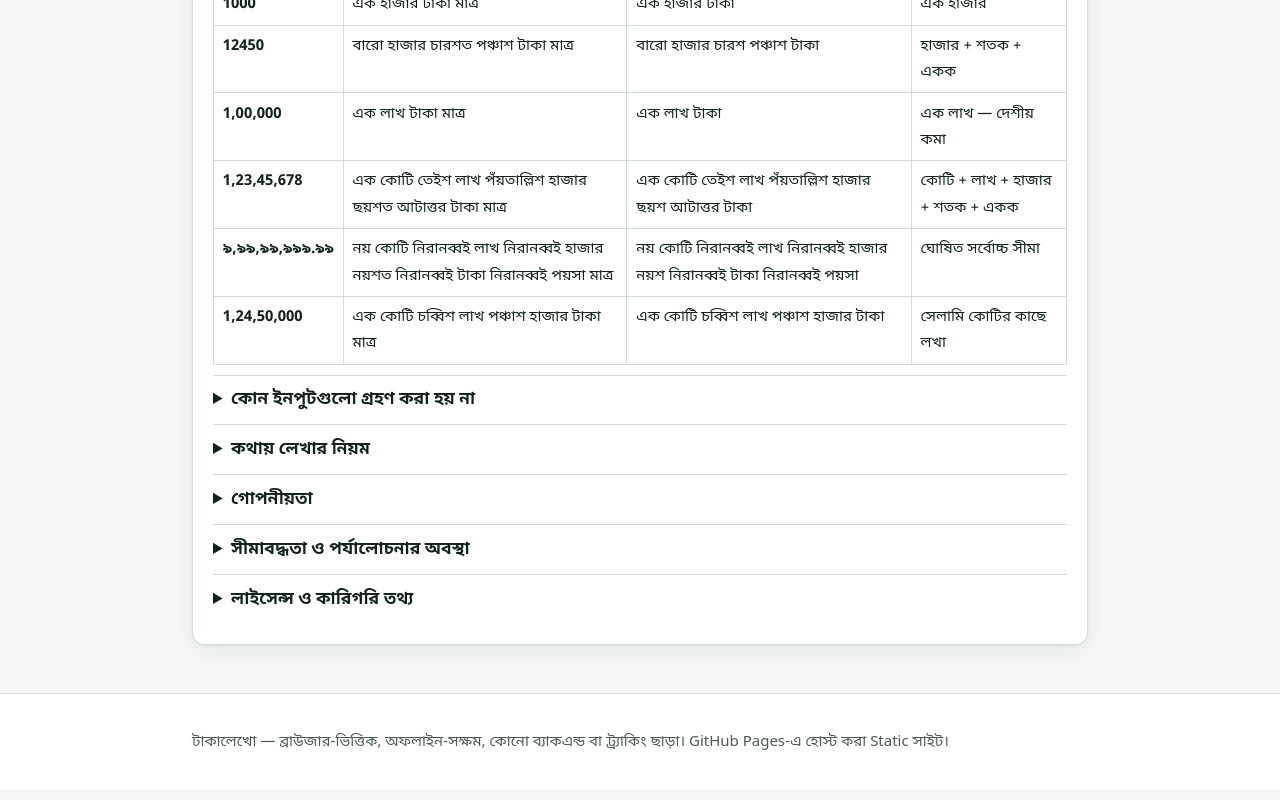
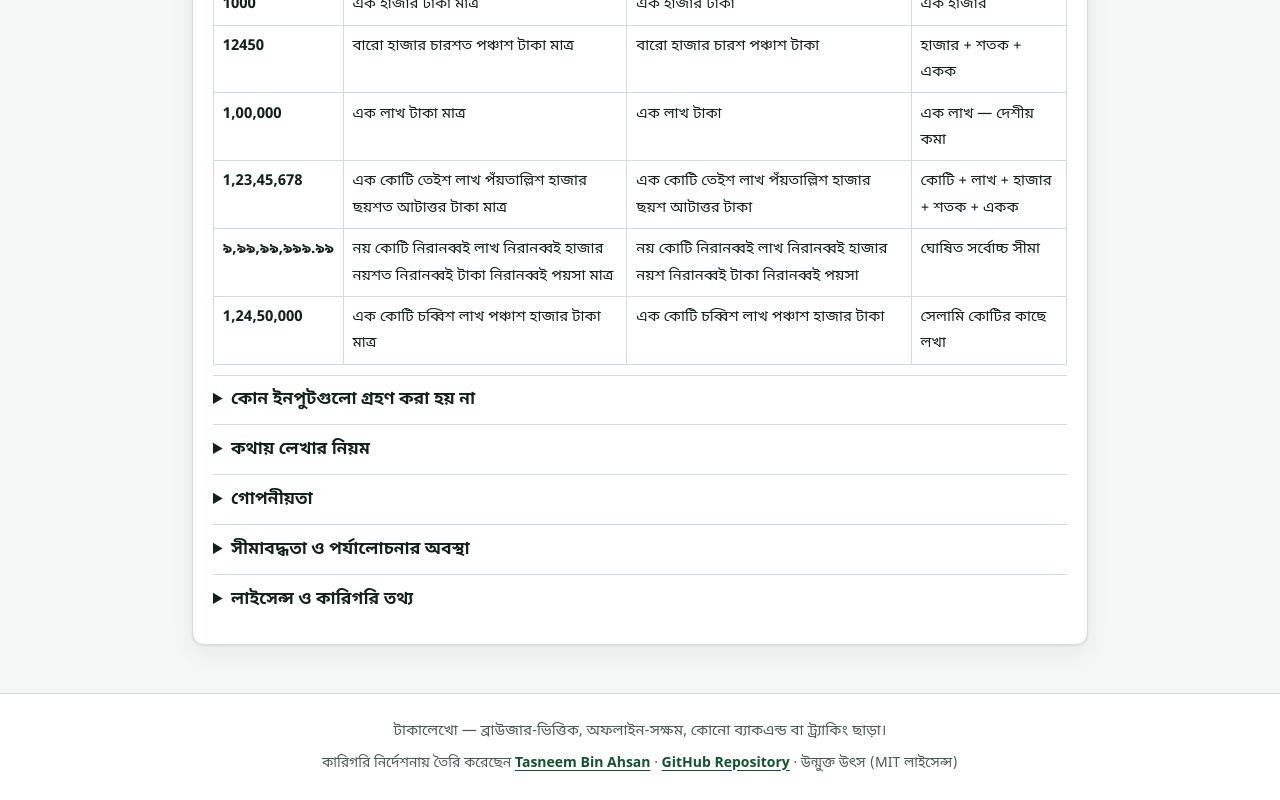
Before and after one commit to tbahsan/TakaLekho, a website built with Vite: page index.html in a window 1280 px wide. Shown: the part 1817-2617 px from the top of the page. Built offline with nearby package versions, Linux system fonts and the light colour scheme.

Commit message:
feat: add author credit to footer and stylish bilingual README

```diff
--- a/index.html
+++ b/index.html
@@ -230,8 +230,10 @@
     <footer class="site-footer">
       <div class="wrap">
         <p>
-          টাকালেখো — ব্রাউজার-ভিত্তিক, অফলাইন-সক্ষম, কোনো ব্যাকএন্ড বা ট্র্যাকিং ছাড়া। GitHub
-          Pages-এ হোস্ট করা Static সাইট।
+          টাকালেখো — ব্রাউজার-ভিত্তিক, অফলাইন-সক্ষম, কোনো ব্যাকএন্ড বা ট্র্যাকিং ছাড়া।
+        </p>
+        <p class="footer-credit">
+          কারিগরি নির্দেশনায় তৈরি করেছেন <a href="https://github.com/tbahsan" target="_blank" rel="noopener noreferrer">Tasneem Bin Ahsan</a> · <a href="https://github.com/tbahsan/TakaLekho" target="_blank" rel="noopener noreferrer">GitHub Repository</a> · উন্মুক্ত উৎস (MIT লাইসেন্স)
         </p>
       </div>
     </footer>
--- a/src/styles.css
+++ b/src/styles.css
@@ -435,9 +435,32 @@ button:disabled {
 .site-footer {
   background: var(--paper);
   border-top: 1px solid var(--line);
-  padding: 1.25rem 0;
+  padding: 1.5rem 0;
   color: var(--ink-muted);
   font-size: 0.9375rem;
+  text-align: center;
+}
+
+.site-footer p {
+  margin: 0;
+}
+
+.site-footer .footer-credit {
+  margin-top: 0.45rem;
+  font-size: 0.875rem;
+}
+
+.site-footer a {
+  color: var(--brand);
+  text-decoration: underline;
+  text-underline-offset: 3px;
+  font-weight: 600;
+  transition: color 0.15s ease;
+}
+
+.site-footer a:hover,
+.site-footer a:focus-visible {
+  color: var(--brand-dark);
 }
 
 .sr-only {
```
Also changed, not shown: README.md.
